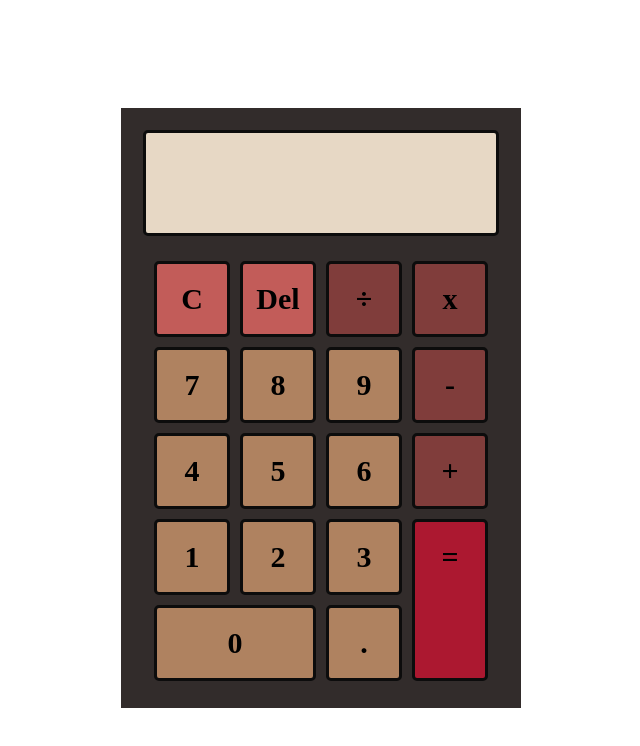
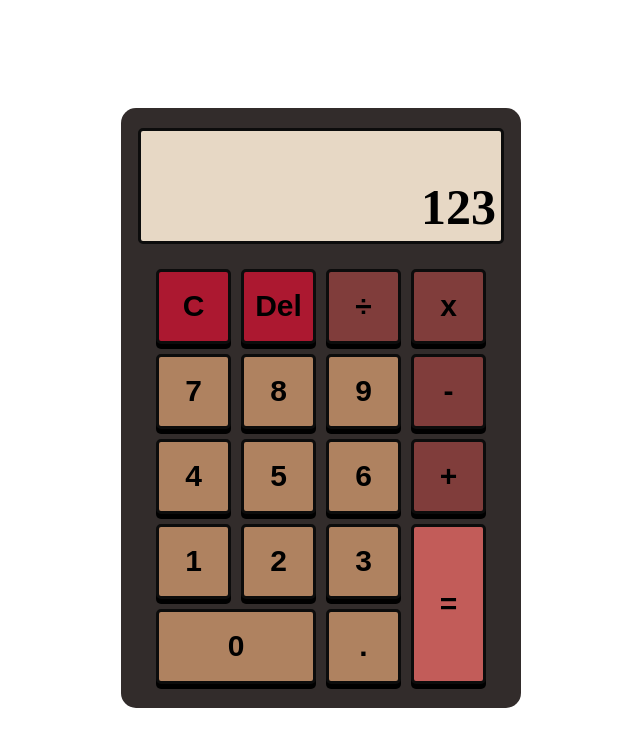
Before and after one commit to ziexess/05-calculator, a plain HTML site: page index.html in a window 1280 px wide. Shown: the whole page, without its empty margins (319-959 px from the left). Drawn offline with Linux system fonts and the light colour scheme.

Commit message:
Edit HTML, CSS and add basic functions to js
changed each digit to be a button instead of div

```diff
--- a/index.html
+++ b/index.html
@@ -9,42 +9,42 @@
 </head>
 <body>
     <div id="container">
-        <div id="display"></div>
+        <div id="display">123</div>
         <div id="buttons">
             <div id="leftSide">
                 <div class="row">
-                    <div id="clear" class="clean btn">C</div>
-                    <div id="del" class="clean btn">Del</div>
+                    <button id="clear" class="clean btn">C</button>
+                    <button id="del" class="clean btn">Del</button>
                 </div>
                 <div class="row">
-                    <div id="_7" class="numbers btn">7</div>
-                    <div id="_8" class="numbers btn">8</div>
+                    <button id="_7" class="numbers btn">7</button>
+                    <button id="_8" class="numbers btn">8</button>
                 </div>
                 <div class="row">
-                    <div id="_4" class="numbers btn">4</div>
-                    <div id="_5" class="numbers btn">5</div>
+                    <button id="_4" class="numbers btn">4</button>
+                    <button id="_5" class="numbers btn">5</button>
                 </div>
                 <div class="row">
-                    <div id="_1" class="numbers btn">1</div>
-                    <div id="_2" class="numbers btn">2</div>
+                    <button id="_1" class="numbers btn">1</button>
+                    <button id="_2" class="numbers btn">2</button>
                 </div>
                 <div class="row">
-                    <div id="_0" class="numbers btn">0</div>
+                    <button id="_0" class="numbers btn">0</button>
                 </div>
             </div>
             <div id="rightSide">
                 <div class="col">
-                    <div id="divide" class="operators btn">÷</div>
-                    <div id="_9" class="numbers btn">9</div>
-                    <div id="_6" class="numbers btn">6</div>
-                    <div id="_3" class="numbers btn">3</div>
-                    <div id="." class="numbers btn">.</div>
+                    <button id="divide" class="operators btn">÷</button>
+                    <button id="_9" class="numbers btn">9</button>
+                    <button id="_6" class="numbers btn">6</button>
+                    <button id="_3" class="numbers btn">3</button>
+                    <button id="." class="numbers btn">.</button>
                 </div>
                 <div class="col">
-                    <div id="multiply" class="operators btn">x</div>
-                    <div id="subtract" class="operators btn">-</div>
-                    <div id="add" class="operators btn">+</div>
-                    <div id="equal" class="btn">=</div>
+                    <button id="multiply" class="operators btn">x</button>
+                    <button id="subtract" class="operators btn">-</button>
+                    <button id="add" class="operators btn">+</button>
+                    <button id="equal" class="btn">=</button>
                 </div>
             </div>
         </div>
--- a/script.js
+++ b/script.js
@@ -0,0 +1,19 @@
+function add(a, b) {
+    return a + b
+}
+
+function subtract (a, b) {
+    return a - b
+}
+
+function divide (a, b) {
+    return a / b
+}
+
+function multiply (a, b) {
+    return a * b
+}
+
+let firstOperand;
+let secondOperand;
+let operator;
--- a/styles.css
+++ b/styles.css
@@ -13,20 +13,28 @@ body {
     width: 400px;
     align-items: center;
     justify-content: center;
+    border-radius: 15px;
 }
 
 #display {
+    display: flex;
+    justify-content: flex-end;
+    align-items: flex-end;
     height: 100px;
     width: 350px;
     background-color: #e7d8c5;
     border: 3px solid #0C0C0C;
     border-radius: 5px;
     margin-bottom: 20px;
+    font-size: 50px;
+    font-weight: 800;
+    padding: 5px;
 }
 
+
 .numbers {
-    height: 70px;
-    width: 70px;
+    height: 75px;
+    width: 75px;
     background-color: #AF8260;
     border: 3px solid #0C0C0C;
     border-radius: 5px;
@@ -34,8 +42,8 @@ body {
 }
 
 .operators {
-    height: 70px;
-    width: 70px;
+    height: 75px;
+    width: 75px;
     background-color: #803D3B;
     border: 3px solid #0C0C0C;
     border-radius: 5px;
@@ -43,18 +51,18 @@ body {
 }
 
 .clean {
-    height: 70px;
-    width: 70px;
-    background-color: #c25c59;
+    height: 75px;
+    width: 75px;
+    background-color: #ac1830;
     border: 3px solid #0C0C0C;
     border-radius: 5px;
     text-align: center;
 }
 
 #equal {
-    height: 70px;
-    width: 70px;
-    background-color: #ac1830;
+    height: 75px;
+    width: 75px;
+    background-color: #c25c59;
     border: 3px solid #0C0C0C;
     border-radius: 5px;
     text-align: center;
@@ -93,15 +101,15 @@ body {
 
 .btn {
     margin: 5px;
-    line-height: 70px;
     font-size: 30px;
     font-weight: 800;
+    box-shadow: 0 5px #000000;
 }
 
 .btn:hover {background-color: #dbb64e}
 
 .btn:active {
   background-color: #d8ab2f;
-  box-shadow: 0 5px #666;
+  box-shadow: 0 3px #666;
   transform: translateY(4px);
 }
```
